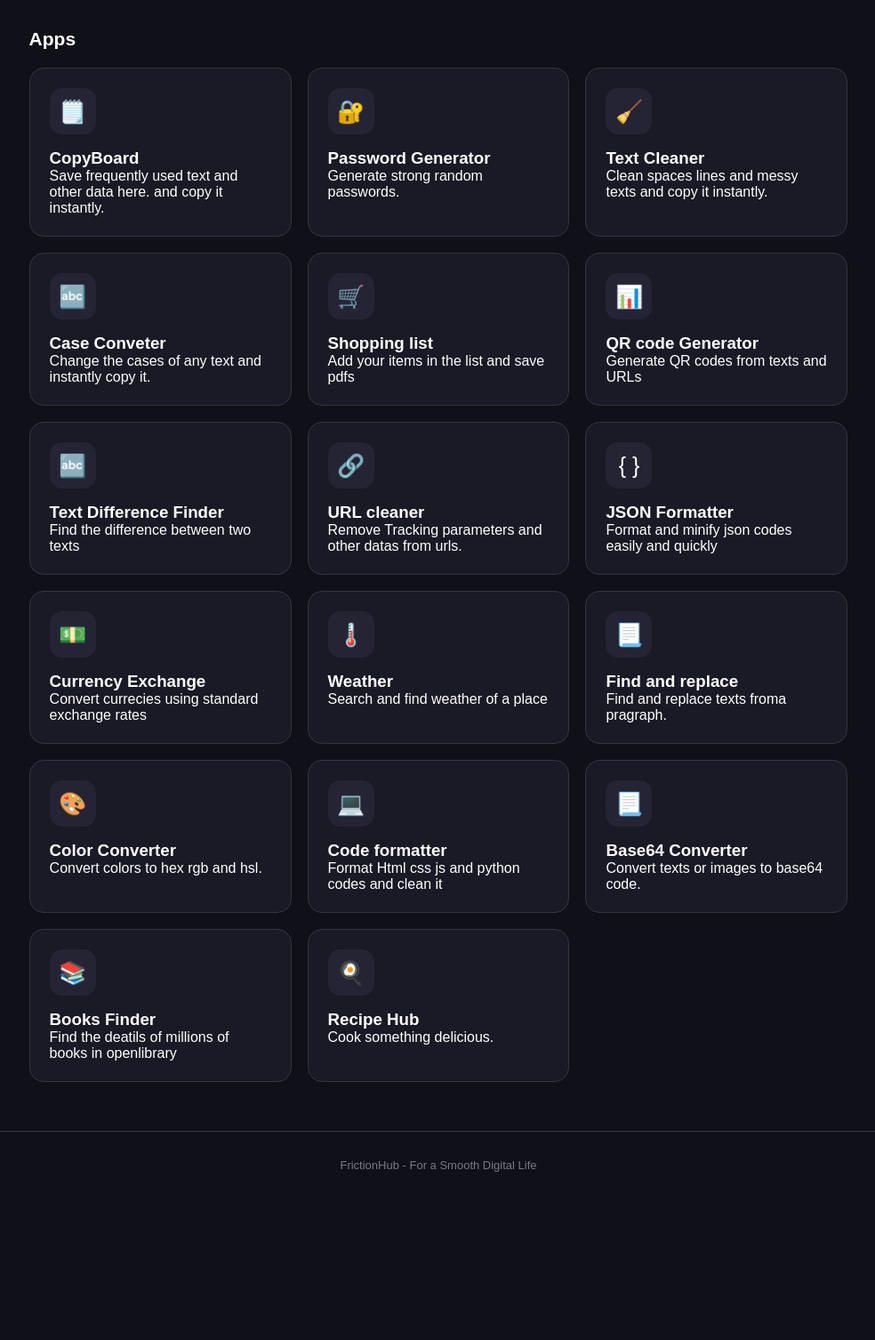
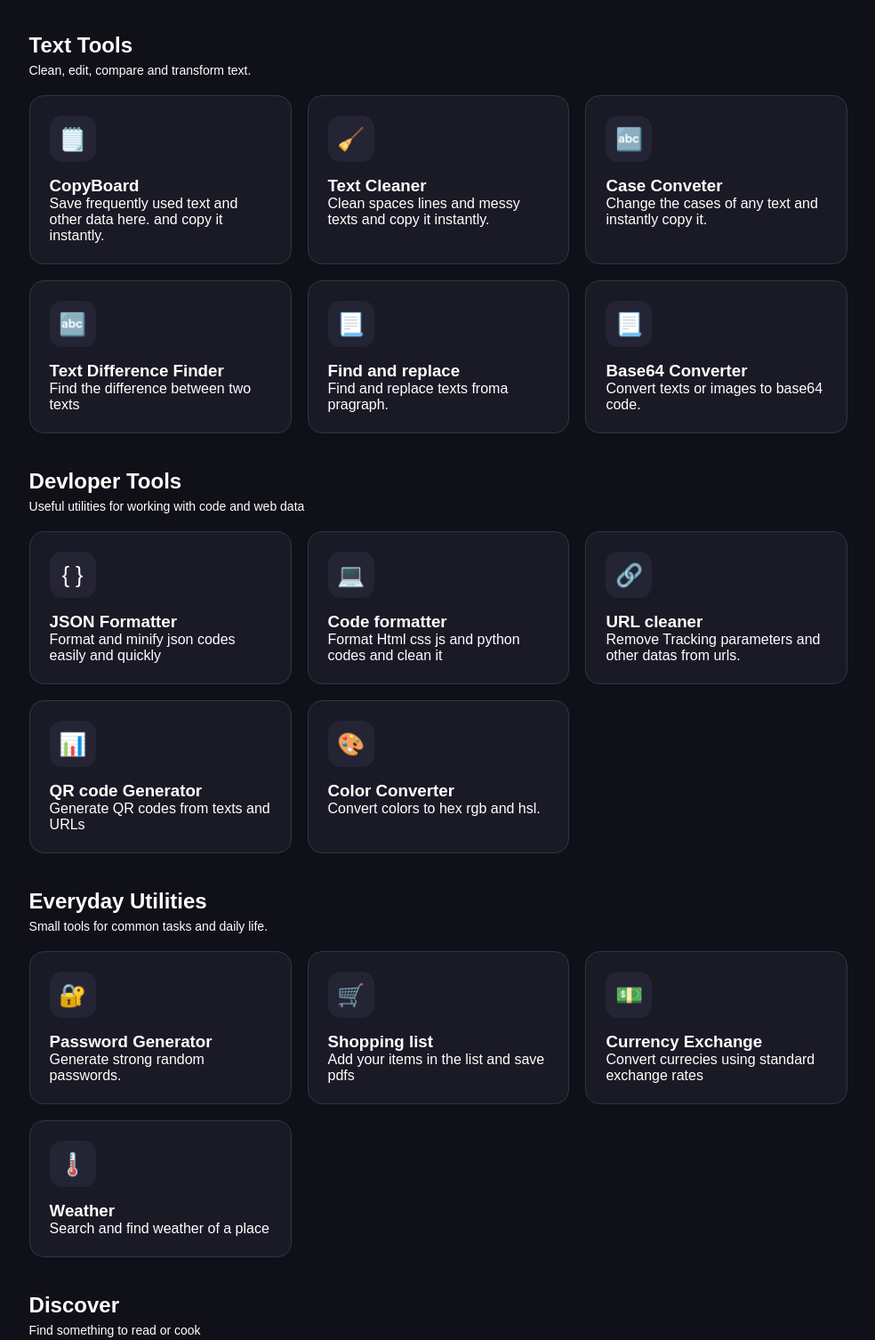
Before and after one commit to dev-l-k/FrictionHub, a plain HTML site: page index.html in a window 1280 px wide. Shown: the part 304-1810 px from the top of the page at 89% size, without its empty margins (147-1131 px from the left). Before the commit the page ends 1651 px from the top, so only its background shows below. Drawn offline with Linux system fonts and the light colour scheme.

Commit message:
update home screen and made tools into sections

```diff
--- a/index.html
+++ b/index.html
@@ -13,7 +13,7 @@
         Friction<span>Hub</span>
     </a>
 
-    <div class="time" id="time"></div>
+    <div class="time" id="time">00:00:00</div>
 
     </header>
     <main>
@@ -27,17 +27,18 @@
             <input type="text" id="search" placeholder="Search..." autocorrect="off">
 
         </div>
-        <h1 class="section-title">Apps</h1>
-        <div class="apps">
+
+        <section class="app-section">
+            <div class="section-heading">
+                <h2>Text Tools</h2>
+                <p>Clean, edit, compare and transform text.</p>
+            </div>
+            <div class="apps">
+
             <a href="copyboard/index.html" class="app-card">
                 <div class="app-icon">🗒️</div>
                 <h3>CopyBoard</h3>
                 <p>Save frequently used text and other data here. and copy it instantly.</p>
-            </a>
-            <a href="password/index.html" class="app-card">
-                <div class="app-icon">🔐</div>
-                <h3>Password Generator</h3>
-                <p>Generate strong random passwords.</p>
             </a>
             <a href="textcleaner/index.html" class="app-card">
                 <div class="app-icon">🧹</div>
@@ -49,31 +50,83 @@
                 <h3> Case Conveter </h3>
                 <p>Change the cases of any text and instantly copy it.</p>
             </a>
-            <a href="./shopping/index.html" class="app-card">
-                <div class="app-icon">🛒</div>
-                <h3>Shopping list</h3>
-                <p>Add your items in the list and save pdfs</p>
+            <a href="./textdiff" class="app-card">
+                <div class="app-icon">🔤</div>
+                <h3>Text Difference Finder</h3>
+                <p>Find the difference between two texts</p>
+            </a>
+            <a href="./replace" class="app-card">
+                <div class="app-icon">📃</div>
+                <h3>Find and replace</h3>
+                <p>Find and replace texts froma pragraph.</p>
+            </a>
+            <a href="./Base" class="app-card">
+                <div class="app-icon">📃</div>
+                <h3>Base64 Converter</h3>
+                <p>Convert texts or images to base64 code.</p>
+            </a>
+
+
+
+            </div>
+        </section>
+        <section class="app-section">
+            <div class="section-heading">
+                <h2>Devloper Tools</h2>
+                <p>Useful utilities for working with code and web data</p>
+            </div>
+            <div class="apps">
+                <a href="./jsonformatter" class="app-card">
+                <div class="app-icon">{ }</div>
+                <h3>JSON Formatter</h3>
+                <p>Format and minify json codes easily and quickly</p>
+            </a>
+            <a href="./code" class="app-card">
+                <div class="app-icon">💻</div>
+                <h3>Code formatter</h3>
+                <p>Format Html css js and python codes and clean it</p>
+            </a>
+            <a href="./urlcleaner" class="app-card">
+                <div class="app-icon">🔗</div>
+                <h3>URL cleaner</h3>
+                <p>Remove Tracking parameters and other datas from urls.</p>
             </a>
             <a href="./qrcode" class="app-card">
                 <div class="app-icon">📊</div>
                 <h3>QR code Generator</h3>
                 <p>Generate QR codes from texts and URLs</p>
             </a>
-            <a href="./textdiff" class="app-card">
-                <div class="app-icon">🔤</div>
-                <h3>Text Difference Finder</h3>
-                <p>Find the difference between two texts</p>
+            <a href="./color" class="app-card">
+                <div class="app-icon">🎨</div>
+                <h3>Color Converter</h3>
+            <p>Convert colors to hex rgb and hsl.</p>
             </a>
-            <a href="./urlcleaner" class="app-card">
-                <div class="app-icon">🔗</div>
-                <h3>URL cleaner</h3>
-                <p>Remove Tracking parameters and other datas from urls.</p>
+
+            </div>
+        </section>
+
+        <section class="app-section">
+            <div class="section-heading">
+                <h2>Everyday Utilities</h2>
+                <p>Small tools for common tasks and daily life.</p>
+            </div>
+            <div class="apps">
+                <a href="password/index.html" class="app-card">
+                <div class="app-icon">🔐</div>
+                <h3>Password Generator</h3>
+                <p>Generate strong random passwords.</p>
             </a>
-            <a href="./jsonformatter" class="app-card">
-                <div class="app-icon">{ }</div>
-                <h3>JSON Formatter</h3>
-                <p>Format and minify json codes easily and quickly</p>
+
+
+            <a href="./shopping/index.html" class="app-card">
+                <div class="app-icon">🛒</div>
+                <h3>Shopping list</h3>
+                <p>Add your items in the list and save pdfs</p>
             </a>
+
+
+
+
             <a href="./currency" class="app-card">
                 <div class="app-icon">💵</div>
                 <h3>Currency Exchange</h3>
@@ -84,27 +137,15 @@
                 <h3>Weather</h3>
                 <p>Search and find weather of a place</p>
             </a>
-            <a href="./replace" class="app-card">
-                <div class="app-icon">📃</div>
-                <h3>Find and replace</h3>
-                <p>Find and replace texts froma pragraph.</p>
-            </a>
-            <a href="./color" class="app-card">
-                <div class="app-icon">🎨</div>
-                <h3>Color Converter</h3>
-            <p>Convert colors to hex rgb and hsl.</p>
-            </a>
-            <a href="./code" class="app-card">
-                <div class="app-icon">💻</div>
-                <h3>Code formatter</h3>
-                <p>Format Html css js and python codes and clean it</p>
-            </a>
-            <a href="./Base" class="app-card">
-                <div class="app-icon">📃</div>
-                <h3>Base64 Converter</h3>
-                <p>Convert texts or images to base64 code.</p>
-            </a>
-            <a href="./Book" class="app-card">
+            </div>
+        </section>
+        <section class="app-section">
+            <div class="section-heading">
+                <h2>Discover</h2>
+                <p>Find something to read or cook</p>
+            </div>
+            <div class="apps">
+                <a href="./Book" class="app-card">
                 <div class="app-icon">📚</div>
                 <h3>Books Finder</h3>
                 <p>Find the deatils of millions of books in openlibrary</p>
@@ -114,12 +155,8 @@
                 <h3>Recipe Hub</h3>
                 <p>Cook something delicious.</p>
             </a>
-
-
-
-
-
-        </div>
+            </div>
+        </section>
     </main>
     <footer>
         FrictionHub - For a Smooth Digital Life
--- a/style.css
+++ b/style.css
@@ -356,3 +356,17 @@ textarea{
         flex: none;
     }
 }
+.app-section{
+    margin:40px 0;
+
+}
+.section-heading{
+    margin-bottom: 20px;
+}
+.section-heading h2{
+    font-size: 24px;
+    margin-bottom: 6px;
+}
+.section-heading p{
+    font-size: 14px;
+}
```
